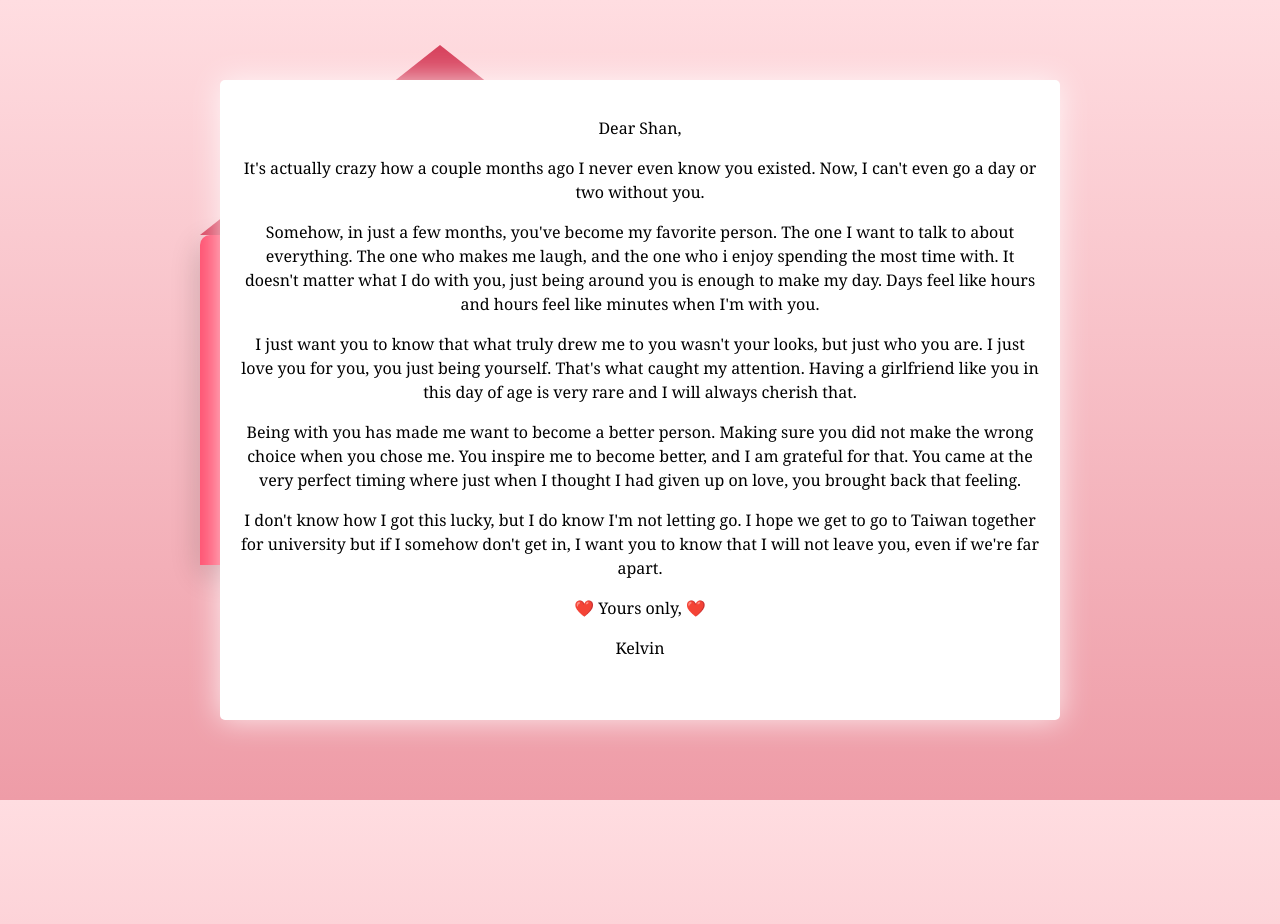
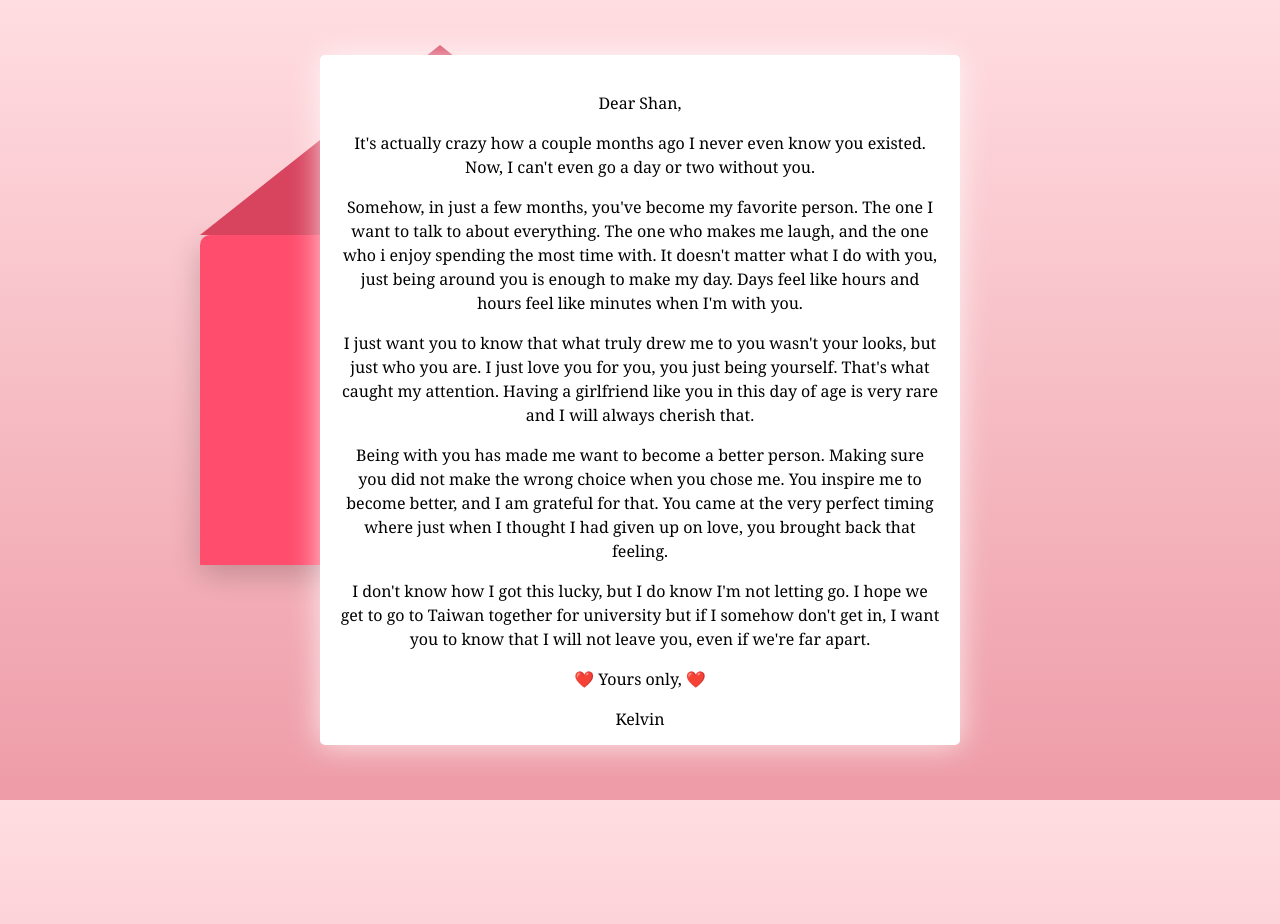
Before and after one commit to Kelvin1287/digital-love-letter, a plain HTML site: page index.html in a window 1280 px wide. Both pictures are taken after a click on the element 640 px from the left and 400 px from the top of the page. Drawn offline with Linux system fonts and the light colour scheme.

Commit message:
Update style.css

```diff
--- a/style.css
+++ b/style.css
@@ -62,8 +62,8 @@ body {
 
 .letter {
     position: absolute;
-    width: 800px;
-    height: 600px;
+    width: 600px;
+    height: 650px;
     background: white;
     padding: 20px;
     border-radius: 5px;
```
